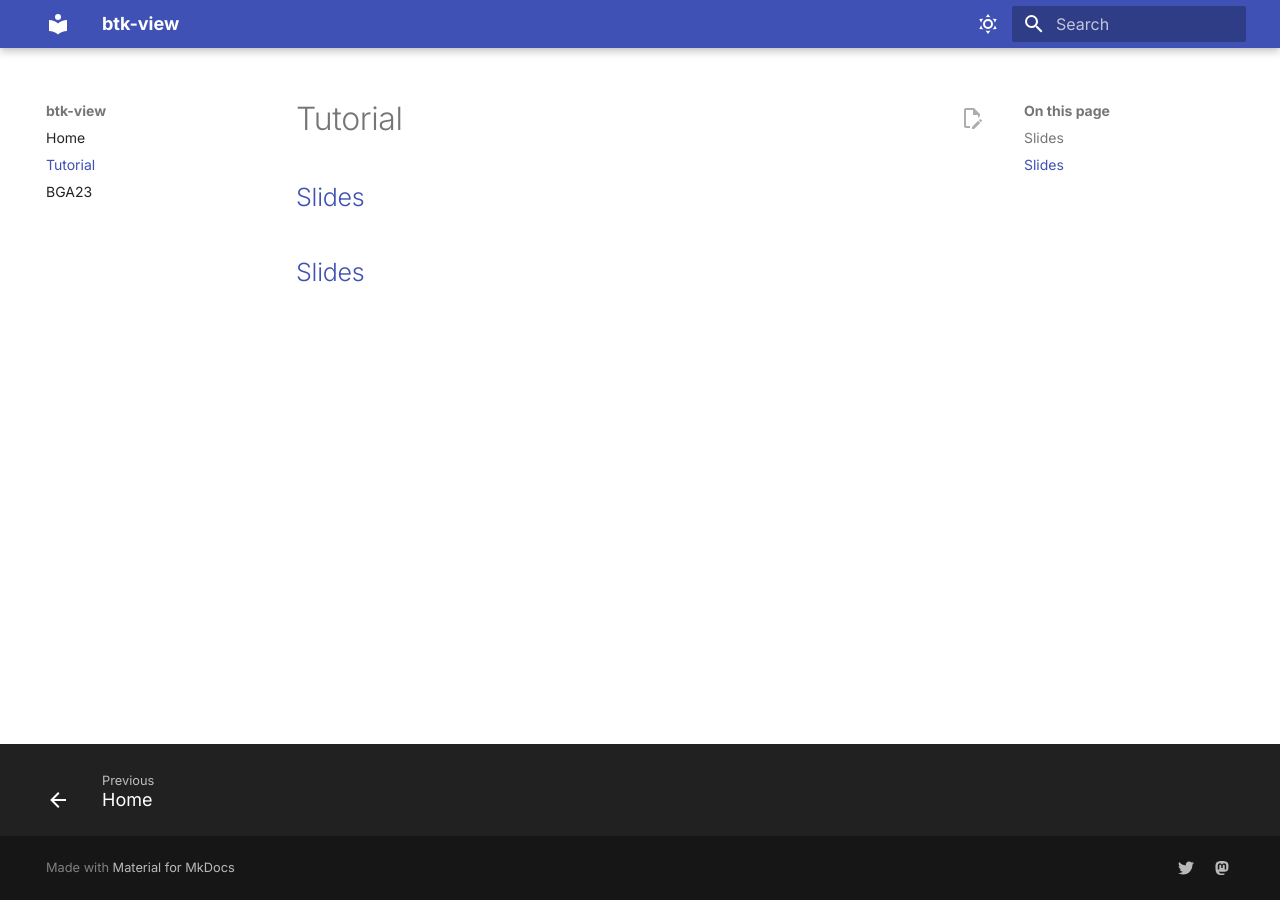
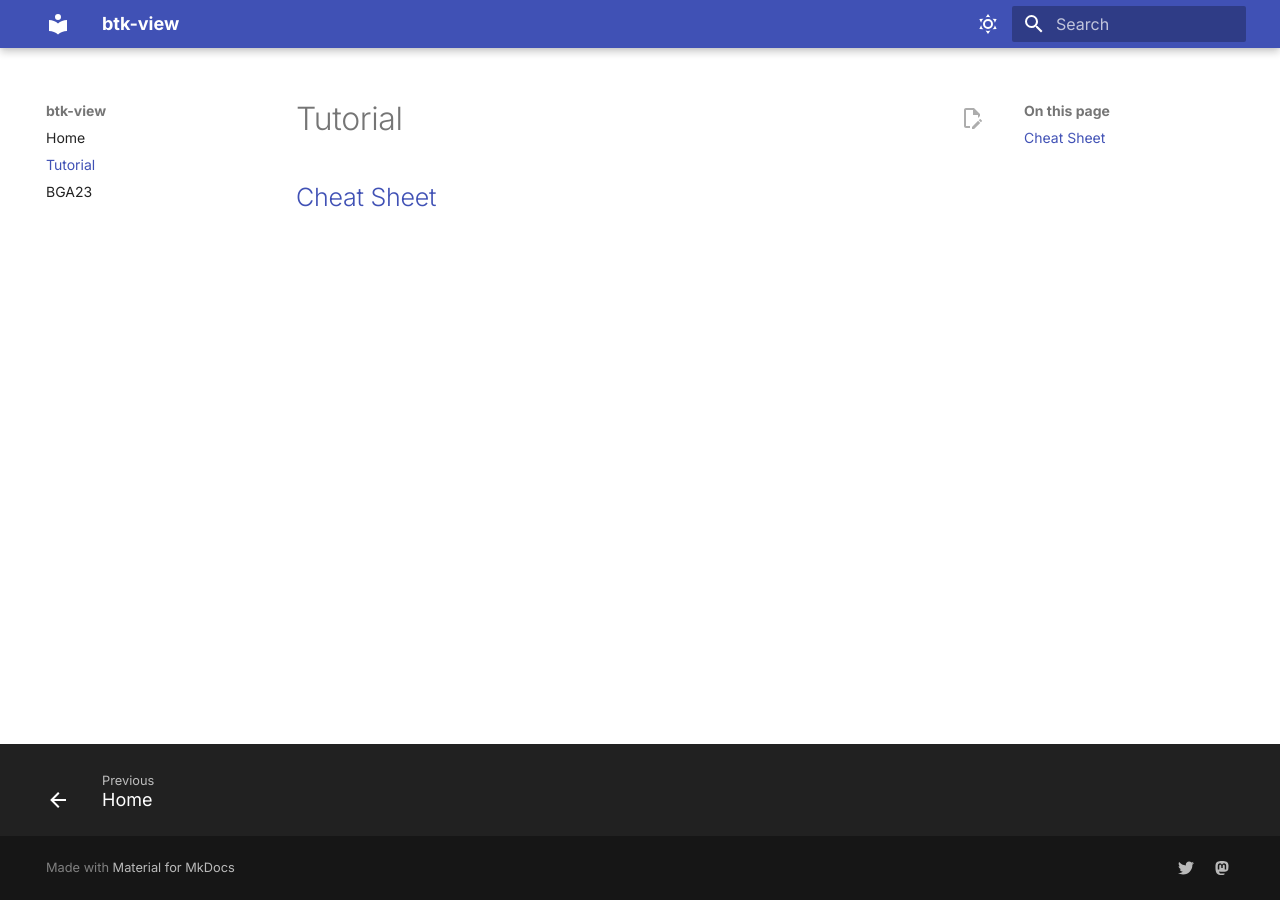
Before and after one commit to BGAcademy23/btk-view, an MkDocs documentation site: the page built from docs/tutorial.md, in a window 1280 px wide. Built offline with MkDocs 1.6.1 and Material for MkDocs 9.7.7, drawn with Linux system fonts in a browser that asks for light colours.

Commit message:
fix link

```diff
--- a/docs/tutorial.md
+++ b/docs/tutorial.md
@@ -1,5 +1,3 @@
 # Tutorial
 
-## [Slides](https://docs.google.com/presentation/d/1rIJTyVkKkw_VEW1osIK7-WAbevRG7gUZ9NzQXGK7wKA/edit?usp=sharing){: target="_blank" }
-
-## [Slides](BTK-cheatsheet-2023-05-12.pdf)
+## [Cheat Sheet](BTK-cheatsheet-2023-05-12.pdf)
```
